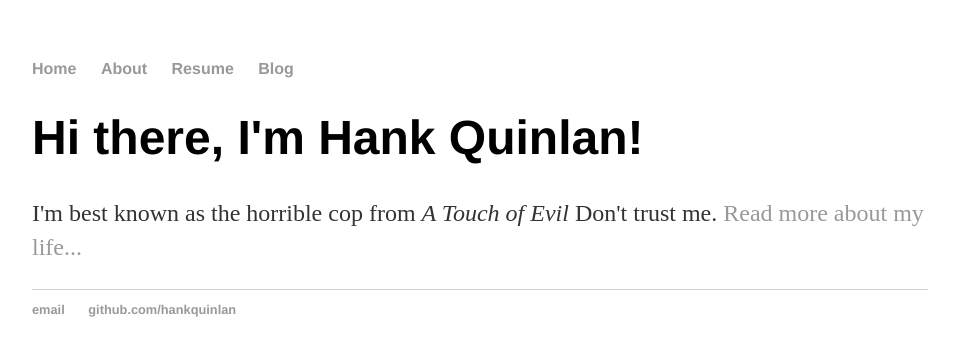
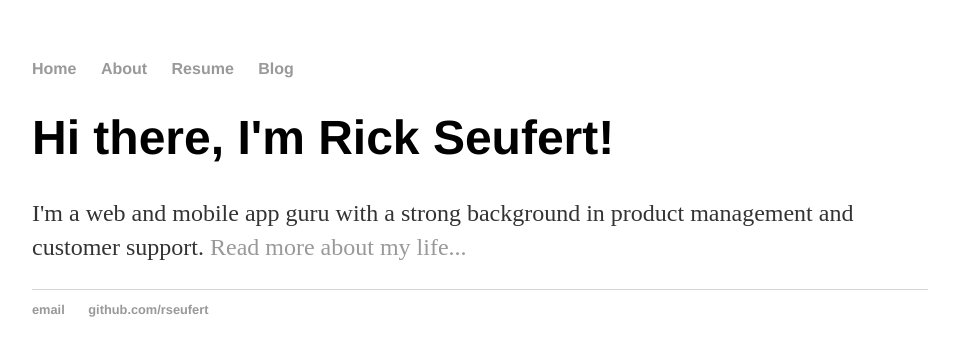
Before and after one commit to rseufert/rseufert.github.io, a Jekyll site: the page built from index.html, in a window 1280 px wide. Shown: the top 356 px of the page, without its empty margins (160-1115 px from the left). Built offline with Jekyll 4.4.1, drawn with Linux system fonts in a browser that asks for light colours.

Commit message:
Update index.html
Updated index.html to use Jekyll template

```diff
--- a/index.html
+++ b/index.html
@@ -1,30 +1,8 @@
-<!DOCTYPE html>
-<html>
-	<head>
-		<title>Rick Seufert</title>
-		<!-- link to main stylesheet -->
-		<link rel="stylesheet" type="text/css" href="/css/main.css">
-	</head>
-	<body>
-		<nav>
-    		<ul>
-        		<li><a href="/">Home</a></li>
-	        	<li><a href="/about">About</a></li>
-        		<li><a href="/resume">Resume</a></li>
-        		<li><a href="/blog">Blog</a></li>
-    		</ul>
-		</nav>
-		<div class="container">
-    		<div class="blurb">
-        		<h1>Hi there, I'm Hank Quinlan!</h1>
-				<p>I'm best known as the horrible cop from <em>A Touch of Evil</em> Don't trust me. <a href="/about">Read more about my life...</a></p>
-    		</div><!-- /.blurb -->
-		</div><!-- /.container -->
-		<footer>
-    		<ul>
-        		<li><a href="mailto:hankquinlanhub@gmail.com">email</a></li>
-        		<li><a href="https://github.com/hankquinlan">github.com/hankquinlan</a></li>
-			</ul>
-		</footer>
-	</body>
-</html>
+---
+layout: default
+title: Rick Seufert
+---
+<div class="blurb">
+	<h1>Hi there, I'm Rick Seufert!</h1>
+	<p>I'm a web and mobile app guru with a strong background in product management and customer support. <a href="/about">Read more about my life...</a></p>
+</div><!-- /.blurb -->
```
